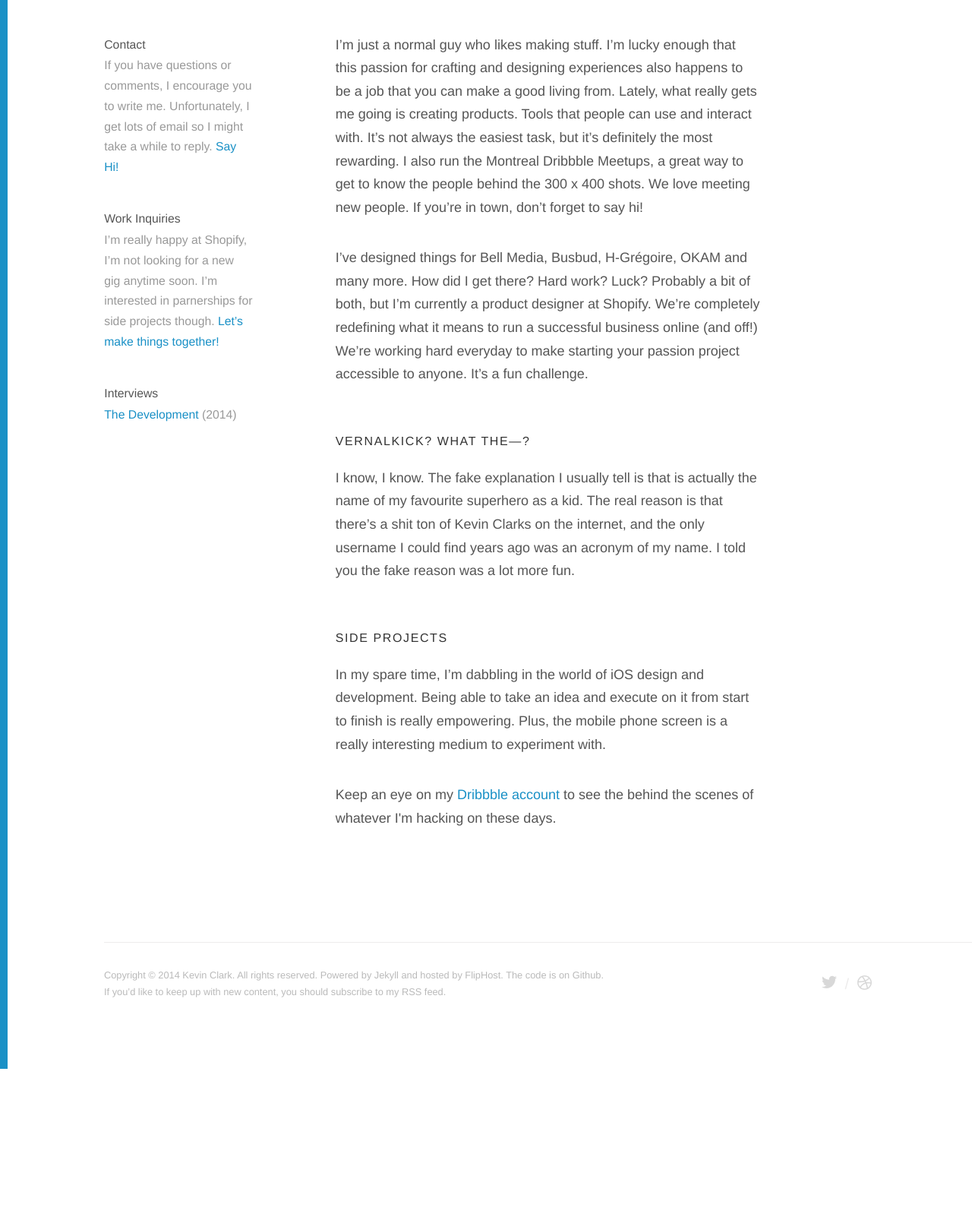
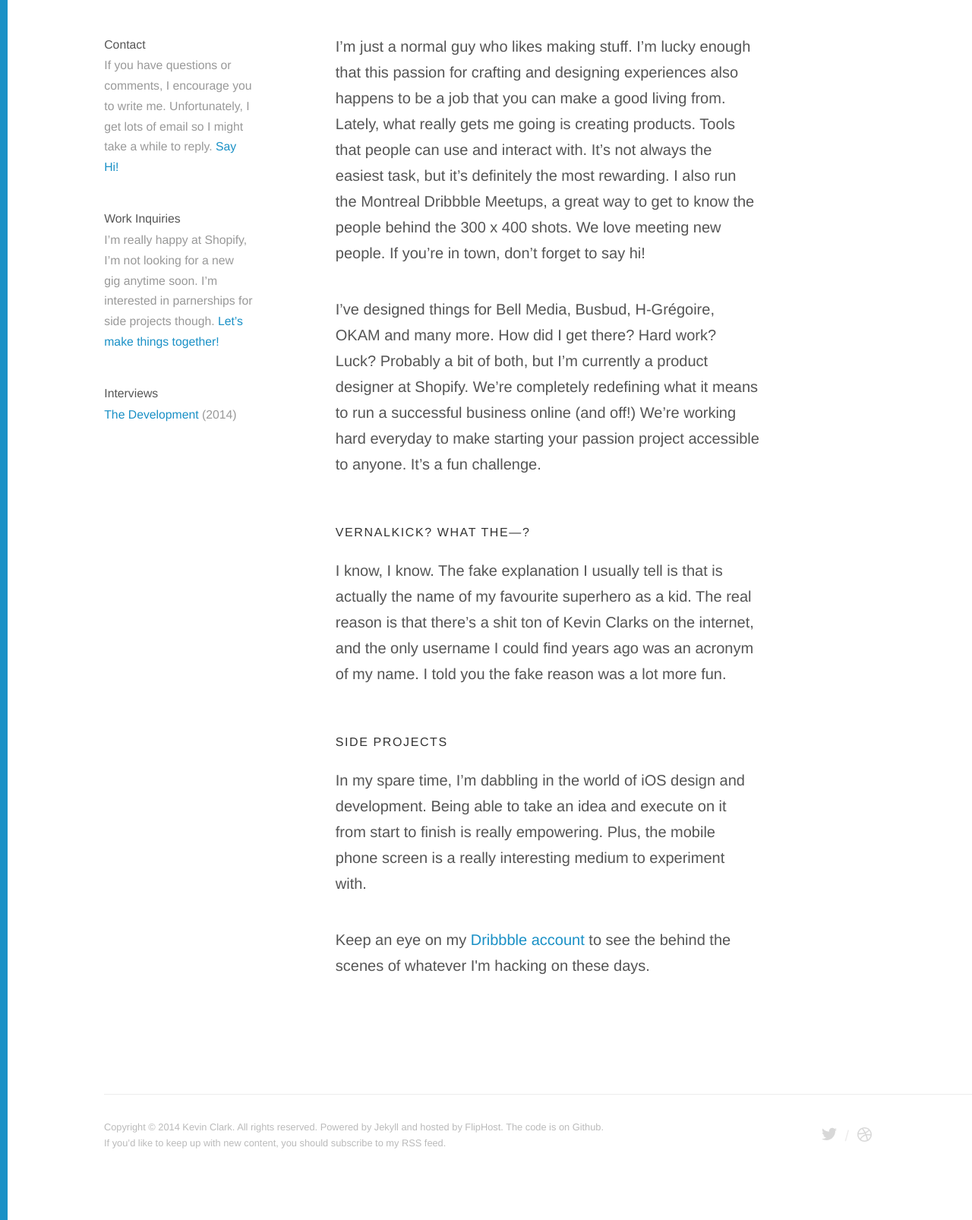
Before and after one commit to vernalkick/kevinclark, a Jekyll site: the page built from about/index.html, in a window 1280 px wide. Shown: the part 1479-3085 px from the top of the page at 76% size. Built offline with Jekyll 4.4.1, drawn with Linux system fonts in a browser that asks for light colours; nearby versions of some CDN libraries; before the commit the page ends 2886 px from its top, so only the background shows below that.

Commit message:
Tweak font-size

```diff
--- a/_scss/_base/_typography.scss
+++ b/_scss/_base/_typography.scss
@@ -175,7 +175,7 @@
   }
 
   p {
-    font-size: 1.125em;
+    font-size: 1.25em;
     line-height: 1.7em;
   }
 
@@ -190,6 +190,9 @@
     padding-left: 4em;
     padding-right: 2em;
     border-width: 2px;
+      p {
+        font-size: 1.125em;
+      }
   }
 
   hr {
--- a/_scss/_pages/_article-indv.scss
+++ b/_scss/_pages/_article-indv.scss
@@ -12,7 +12,7 @@
   }
 
   .content figure img {
-    margin-left: -9%;
+    margin-left: -10%;
     width: 118%;
     max-width: none;
   }
--- a/styles/master.css
+++ b/styles/master.css
@@ -375,7 +375,7 @@
   }
 
   p {
-    font-size: 1.125em;
+    font-size: 1.25em;
     line-height: 1.7em;
   }
 
@@ -388,6 +388,9 @@
     padding-left: 4em;
     padding-right: 2em;
     border-width: 2px;
+  }
+  blockquote p {
+    font-size: 1.125em;
   }
 
   hr {
@@ -627,7 +630,7 @@
   margin-bottom: .5em;
 }
 .indv .content figure img {
-  margin-left: -9%;
+  margin-left: -10%;
   width: 118%;
   max-width: none;
 }
@@ -966,6 +969,7 @@
 
 .wrap {
   margin: 0 1.5em;
+  margin-left: 2em;
 }
 
 main {
```
